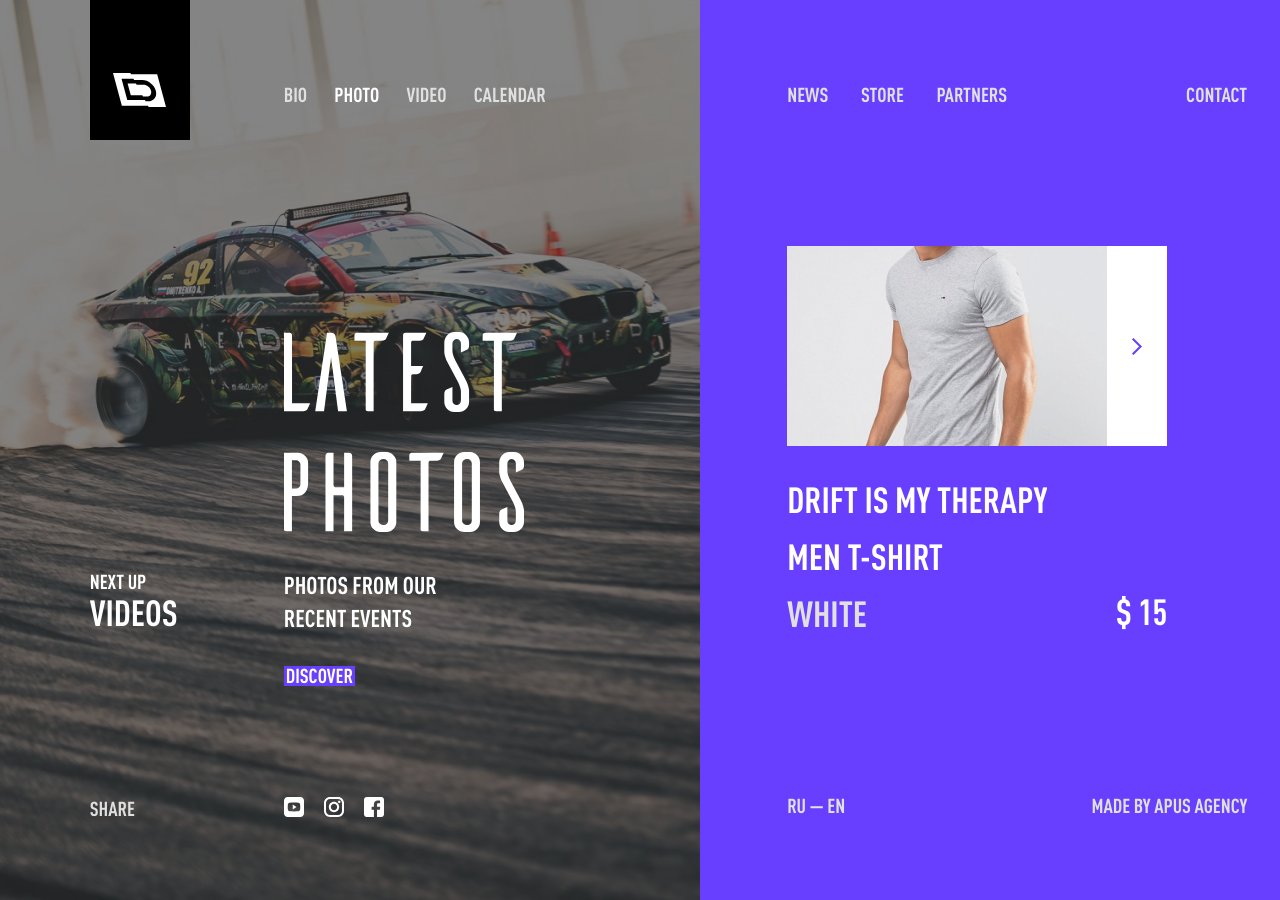
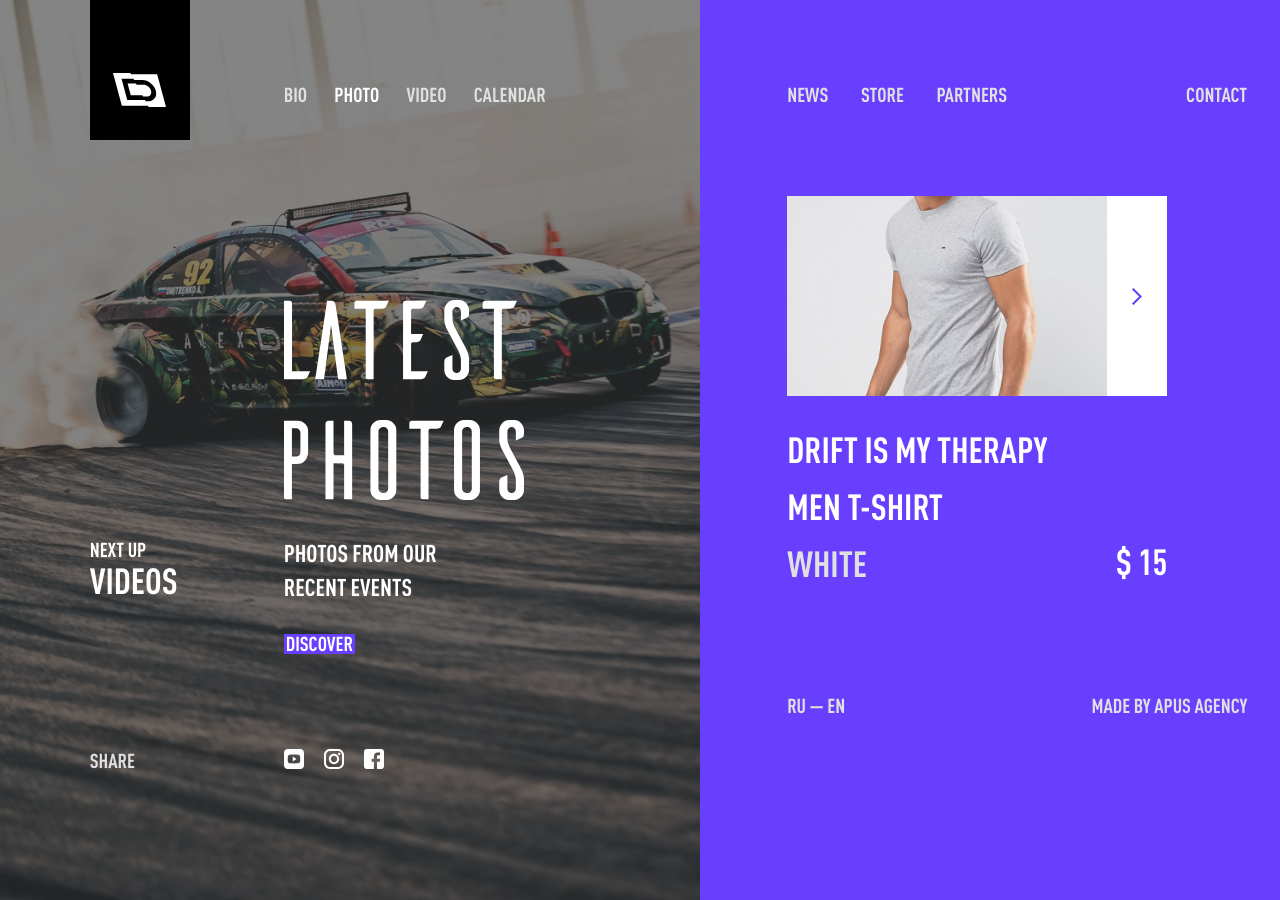
Before and after one commit to Shugar/drift, a Vue app: page / in a window 1280 px wide. Built offline with nearby package versions, Linux system fonts and the light colour scheme.

Commit message:
Frontend: fix min-height

```diff
--- a/src/components/MainNews.vue
+++ b/src/components/MainNews.vue
@@ -31,13 +31,16 @@
     padding-bottom: 83px;
 
     height: 100vh;
-    min-height: 900px;
+    min-height: 640px;
     display: flex;
     flex-flow: column nowrap;
     justify-content: space-between;
   }
 
   @media (max-width: 1024px) {
+    .news-container {
+      min-height: auto;
+    }
     .news {
       display: none;
     }
--- a/src/components/MainSlider.vue
+++ b/src/components/MainSlider.vue
@@ -33,7 +33,7 @@
     padding-right: 12.82%;
 
     height: 100vh;
-    min-height: 900px;
+    min-height: 640px;
     display: flex;
     flex-flow: column nowrap;
     justify-content: space-between;
@@ -73,7 +73,7 @@
     .main-slider {
       padding-bottom: 50px;
       height: initial;
-      min-height: initial;
+      min-height: auto;
     }
 
     .main-slider__container {
```
